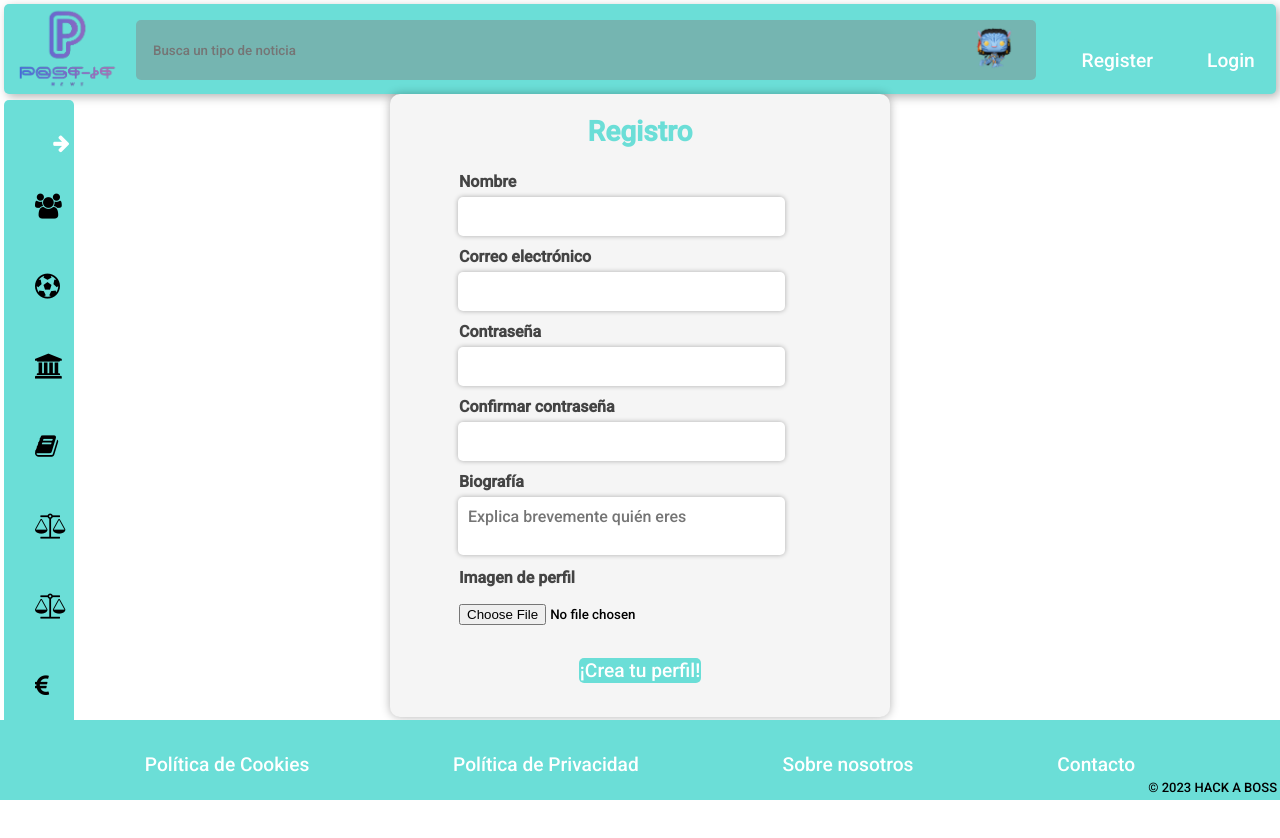
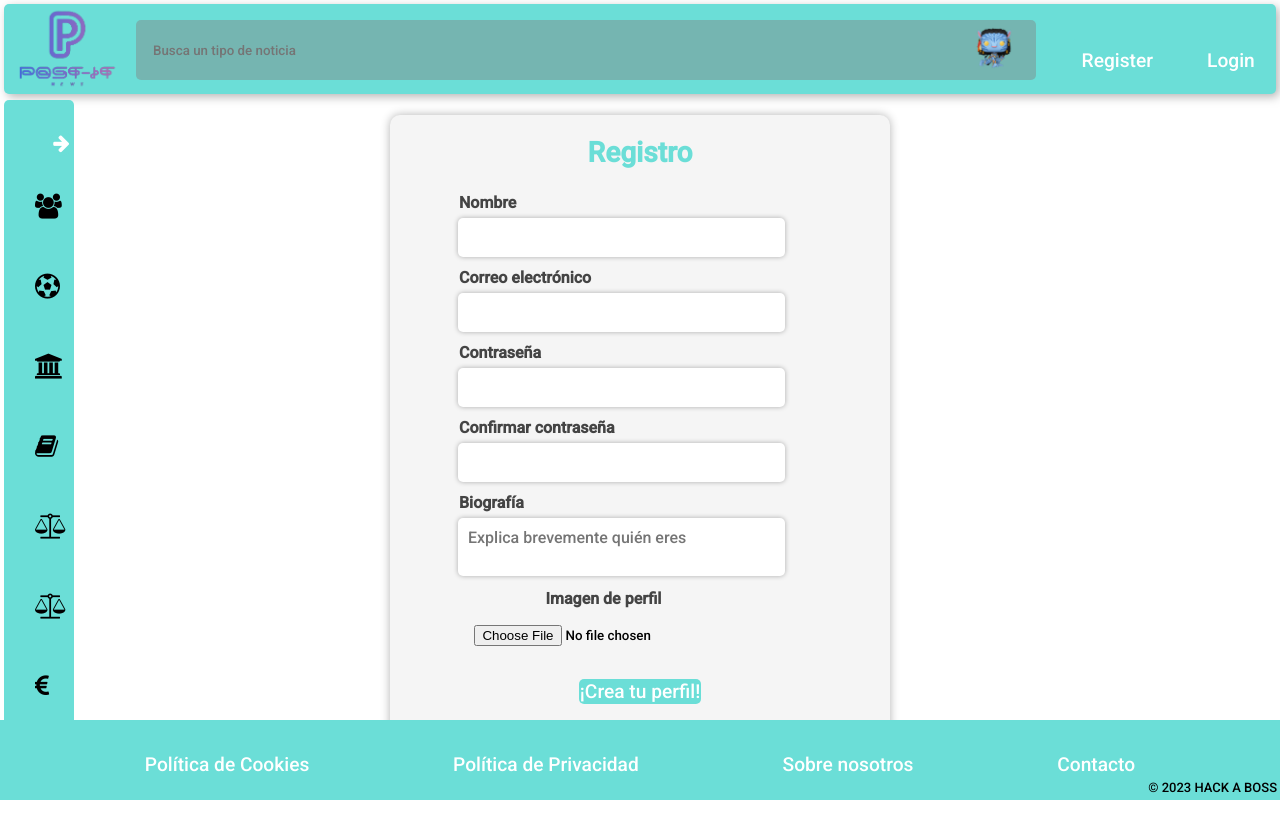
Before and after one commit to Fran-Lopez-Laperal/Front-Postit-News, a React (Vite) app: page /registro in a window 1280 px wide. Shown: the top 838 px of the page. Before the commit the page ends 800 px from the top, so only its background shows below. Built offline with nearby package versions, Linux system fonts and the light colour scheme; no server answers.

Commit message:
cambiosfoto

```diff
--- a/src/components/Register/Register.css
+++ b/src/components/Register/Register.css
@@ -1,3 +1,7 @@
+.register-container {
+  min-height: 100vh;
+}
+
 .articleRegister {
   background-color: #f5f5f5;
   padding: 20px;
@@ -5,7 +9,8 @@
   box-shadow: 0 0 10px rgba(0, 0, 0, 0.3);
   max-width: 500px;
   width: 90%;
-  margin: 0 auto;
+  margin: 20px auto;
+
 }
 
 .h1-title {
@@ -20,6 +25,12 @@ form {
   display: flex;
   flex-direction: column;
 }
+
+.formImg {
+  width: 80%;
+  align-items: center;
+}
+
 fieldset {
   display: flex;
   flex-direction: column;
@@ -87,7 +98,9 @@ button:hover {
 }
 
 #selectedPhoto {
-  width: 100%;
+  display: flex;
+  justify-content: center;
+  width: 50%;
   border-radius: 50%;
 }
 
--- a/src/components/Register/Register.jsx
+++ b/src/components/Register/Register.jsx
@@ -48,6 +48,7 @@ const Register = () => {
     }
   };
   return (
+    <div className="register-container">
     <article className="articleRegister">
       <h1 className="h1-title">Registro</h1>
 
@@ -145,6 +146,7 @@ const Register = () => {
         </section>
       </form>
     </article>
+    </div>
   );
 };
 
```
